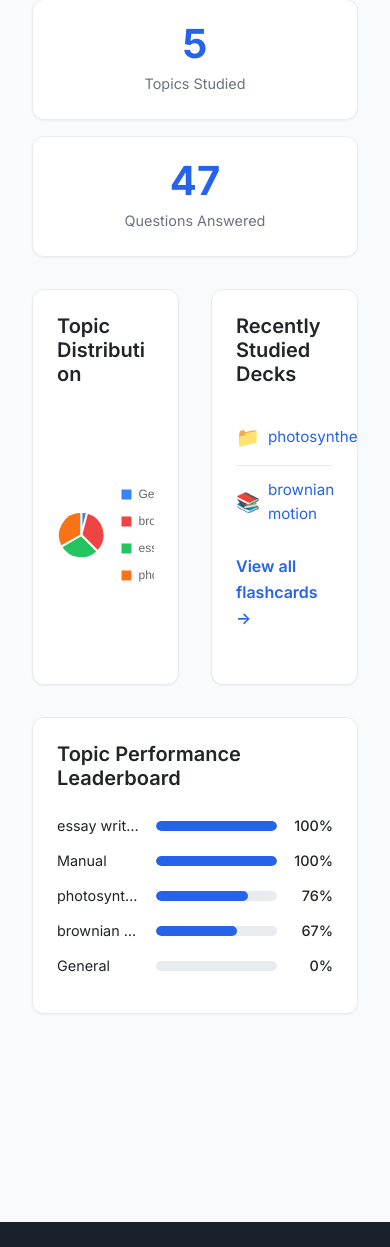
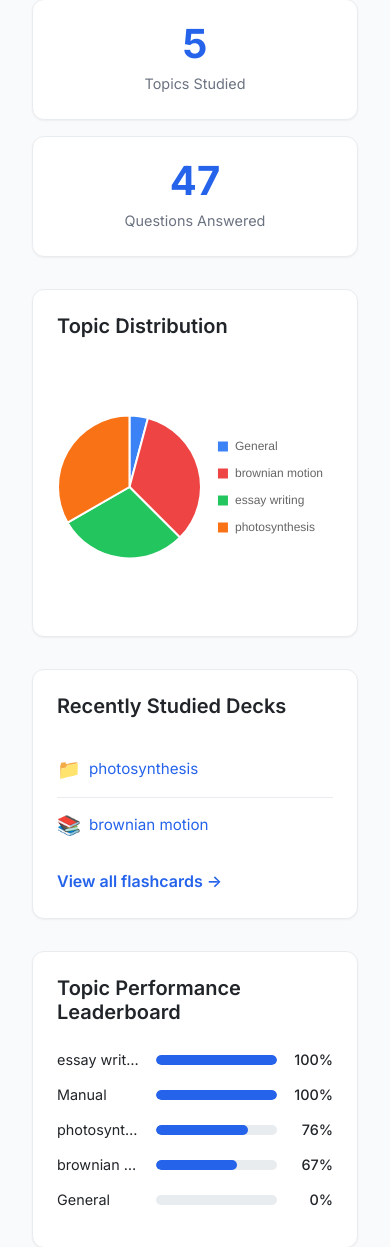
Before and after one commit to aya-aladdin/mocksplainer-flask, a Flask app: page /profile in a window 390 px wide. Shown: the part 459-1706 px from the top of the page. Run offline with Flask 3, Linux system fonts and the light colour scheme; a user stored in the database is signed in; data comes from the database, SQL or seed files in the repository.

Commit message:
fixed profile repsonsiveness

```diff
--- a/static/profile.css
+++ b/static/profile.css
@@ -111,3 +111,9 @@
 .performance-list .progress-bar-container { flex-grow: 1; height: 10px; background-color: #e9ecef; border-radius: 5px; overflow: hidden; }
 .performance-list .progress-bar { height: 100%; background-color: var(--accent); border-radius: 5px; transition: width 0.5s ease-in-out; }
 .performance-list .accuracy-label { font-size: 0.9rem; font-weight: 500; min-width: 40px; text-align: right; }
+
+@media (max-width: 768px) {
+    .dashboard-section-grid {
+        grid-template-columns: 1fr;
+    }
+}
```
